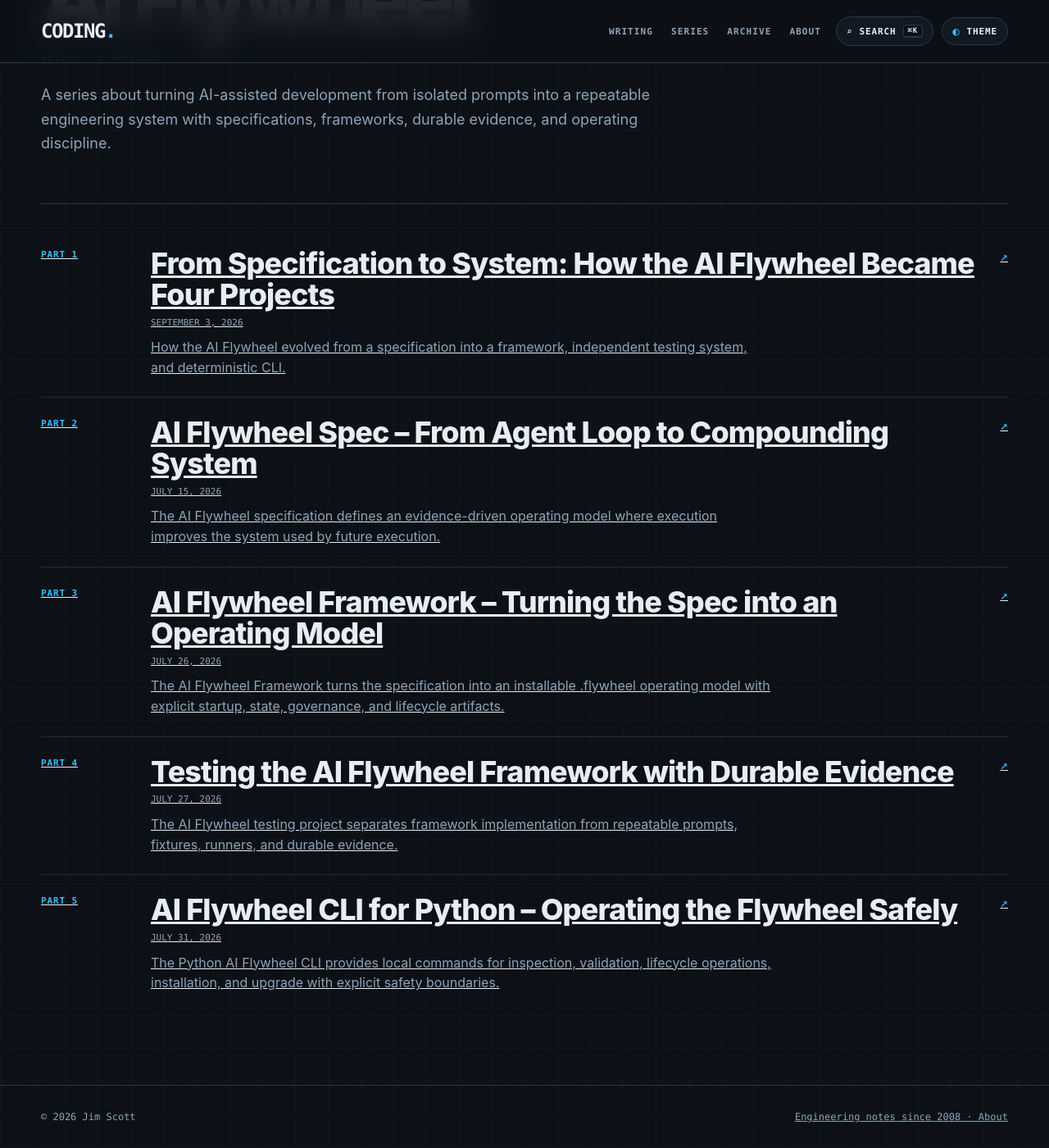
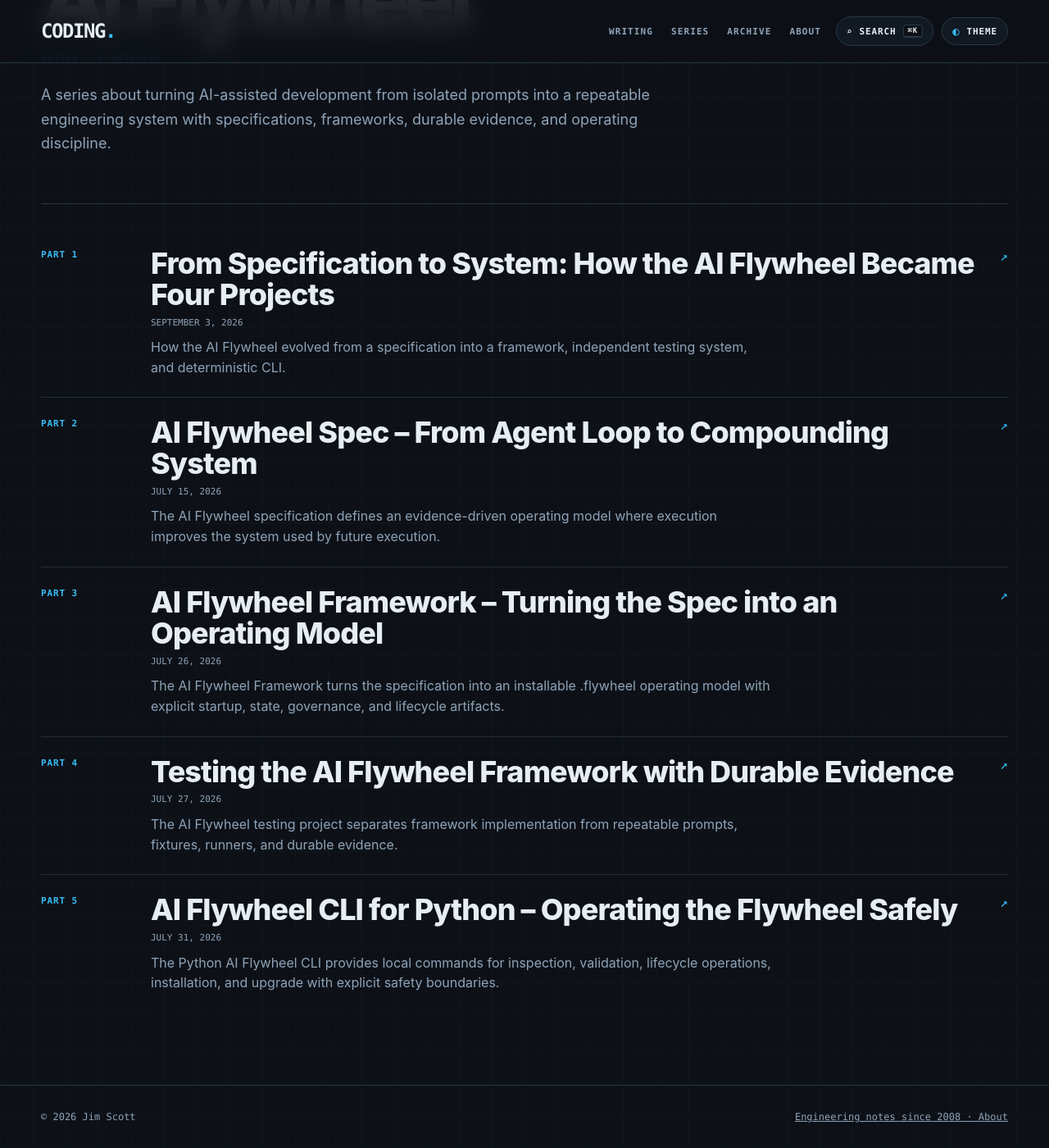
Before and after one commit to infoconex/coding-blog, a Jekyll site: the page built from series/ai-flywheel/index.md, in a window 1280 px wide and 1400 px high, scrolled down 282 px. Shown: the whole window at 82% size. Built offline with Jekyll 4.4.1, drawn with Linux system fonts in a browser that asks for light colours.

Commit message:
Style clickable series rows

```diff
--- a/assets/css/series.css
+++ b/assets/css/series.css
@@ -3,15 +3,16 @@
 .series-hero__meta{margin-bottom:22px;color:var(--accent);font:700 11px/1.4 var(--font-mono);letter-spacing:.1em;text-transform:uppercase}
 .series-hero>p{max-width:780px;margin:0;color:var(--muted);font-size:18px;line-height:1.65}
 .series-list{padding:30px 0 88px}
-.series-entry{display:grid;grid-template-columns:110px 1fr auto;gap:24px;align-items:start;padding:24px 0;border-top:1px solid color-mix(in srgb,var(--line) 72%,transparent)}
+.series-entry{display:grid;grid-template-columns:110px 1fr auto;gap:24px;align-items:start;padding:24px 0;border-top:1px solid color-mix(in srgb,var(--line) 72%,transparent);color:inherit;text-decoration:none;transition:background-color .15s ease}
 .series-entry:first-child{border-top:0}
+.series-entry:hover,.series-entry:focus-visible{background:color-mix(in srgb,var(--surface) 84%,var(--accent) 6%);outline:none}
+.series-entry:hover h2,.series-entry:focus-visible h2{color:var(--accent)}
 .series-entry__part{color:var(--accent);font:700 11px/1.4 var(--font-mono);letter-spacing:.08em;text-transform:uppercase}
-.series-entry h2{margin:0 0 7px;font-family:var(--font-heading,var(--font-sans));font-size:clamp(24px,3vw,36px);font-weight:var(--heading-weight,800);line-height:1.05;letter-spacing:-.025em;text-transform:var(--heading-transform,none)}
-.series-entry h2 a{text-decoration:none}
-.series-entry h2 a:hover,.series-entry h2 a:focus-visible{color:var(--accent)}
+.series-entry h2{margin:0 0 7px;font-family:var(--font-heading,var(--font-sans));font-size:clamp(24px,3vw,36px);font-weight:var(--heading-weight,800);line-height:1.05;letter-spacing:-.025em;text-transform:var(--heading-transform,none);transition:color .15s ease}
 .series-entry time{display:block;color:var(--muted);font:11px/1.4 var(--font-mono);text-transform:uppercase}
 .series-entry p{max-width:760px;margin:10px 0 0;color:var(--muted);line-height:1.55}
-.series-entry>span{color:var(--accent);font-family:var(--font-mono)}
+.series-entry__arrow{color:var(--accent);font-family:var(--font-mono);transition:transform .15s ease}
+.series-entry:hover .series-entry__arrow,.series-entry:focus-visible .series-entry__arrow{transform:translate(3px,-3px)}
 .series-directory{display:grid;grid-template-columns:repeat(3,minmax(0,1fr));gap:18px;padding:40px 0 88px}
 .series-directory__card{min-height:280px;display:flex;flex-direction:column;padding:24px;border:var(--border-size,1px) solid var(--line);border-radius:var(--radius);background:var(--surface);text-decoration:none;box-shadow:var(--card-shadow)}
 .series-directory__card:hover,.series-directory__card:focus-visible{border-color:var(--accent);outline:none}
@@ -21,4 +22,4 @@
 .series-directory__action{margin-top:20px;color:var(--accent);font:700 10px/1.3 var(--font-mono);letter-spacing:.08em;text-transform:uppercase}
 html[data-theme="technical-brutalism"] .series-entry,html[data-theme="technical-brutalism"] .series-directory__card{border-width:3px;border-radius:0}
 @media(max-width:900px){.series-directory{grid-template-columns:1fr 1fr}}
-@media(max-width:760px){.series-entry{grid-template-columns:1fr auto;gap:8px 16px}.series-entry__part{grid-column:1/-1}.series-entry p{font-size:14px}.series-directory{grid-template-columns:1fr;padding-top:28px}.series-directory__card{min-height:240px}}
+@media(max-width:760px){.series-entry{grid-template-columns:1fr auto;gap:8px 16px;padding:22px 0}.series-entry__part{grid-column:1/-1}.series-entry p{font-size:14px}.series-directory{grid-template-columns:1fr;padding-top:28px}.series-directory__card{min-height:240px}}
```
